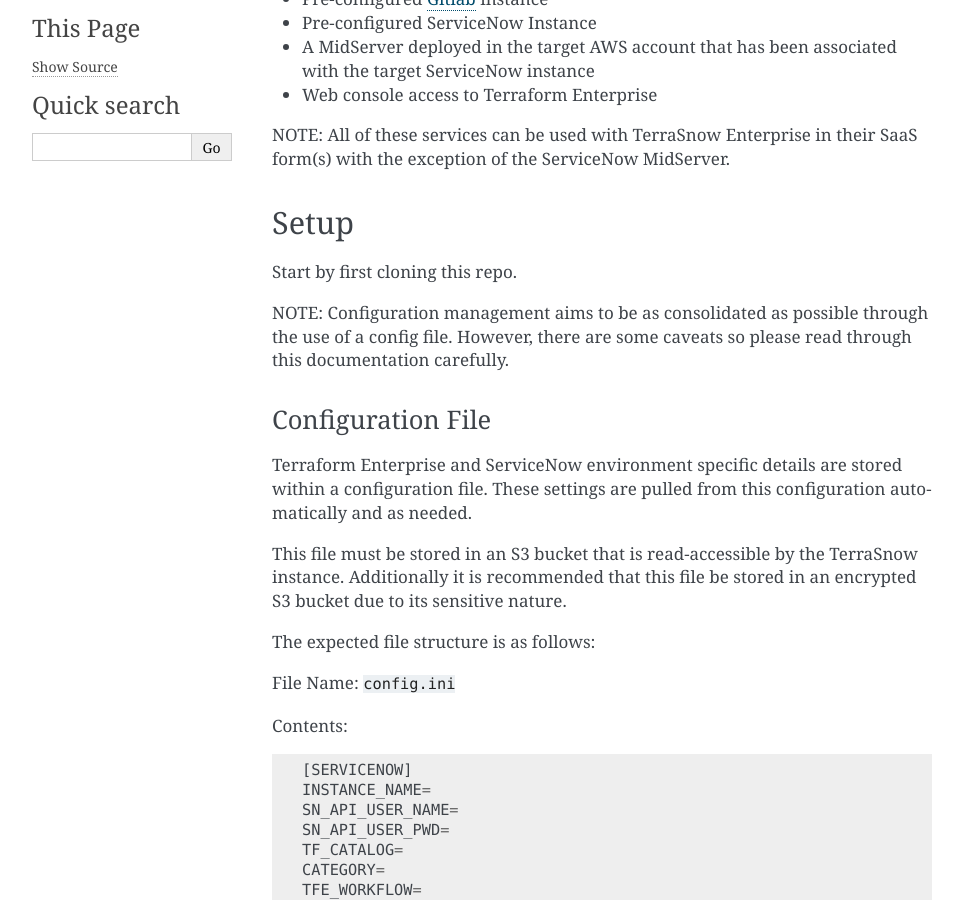
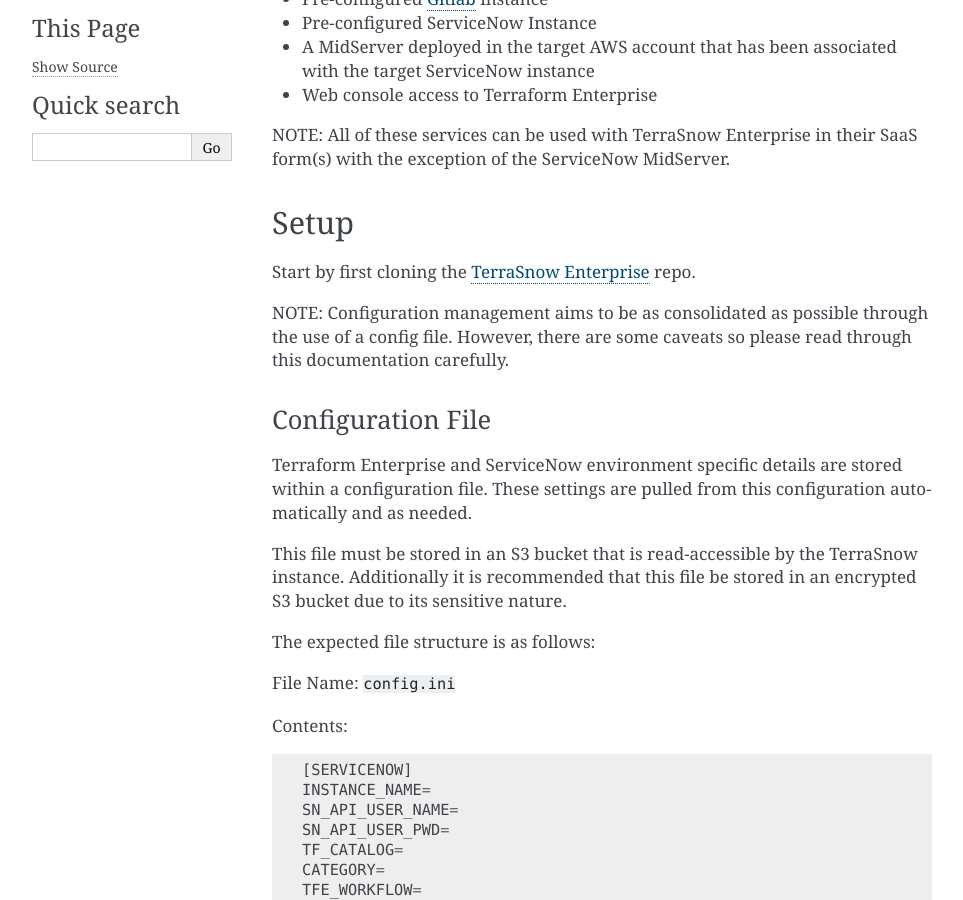
Before and after one commit to userhas404d/terrasnow-enterprise, a Sphinx documentation site: the page built from docs/installation.md, in a window 1280 px wide and 900 px high, scrolled down 472 px. Shown: the whole window, without its empty margins (148-1111 px from the left). Built offline with Sphinx 7.4.7, drawn with Linux system fonts in a browser that asks for light colours.

Commit message:
add link to clone repo reference

```diff
--- a/docs/installation.md
+++ b/docs/installation.md
@@ -21,7 +21,7 @@
 
 ## Setup
 
-Start by first cloning this repo.
+Start by first cloning the [TerraSnow Enterprise](https://github.com/userhas404d/terrasnow-enterprise/) repo.
 
 NOTE: Configuration management aims to be as consolidated as possible through the use of a config file. However, there are some caveats so please read through this documentation carefully.
 
```
